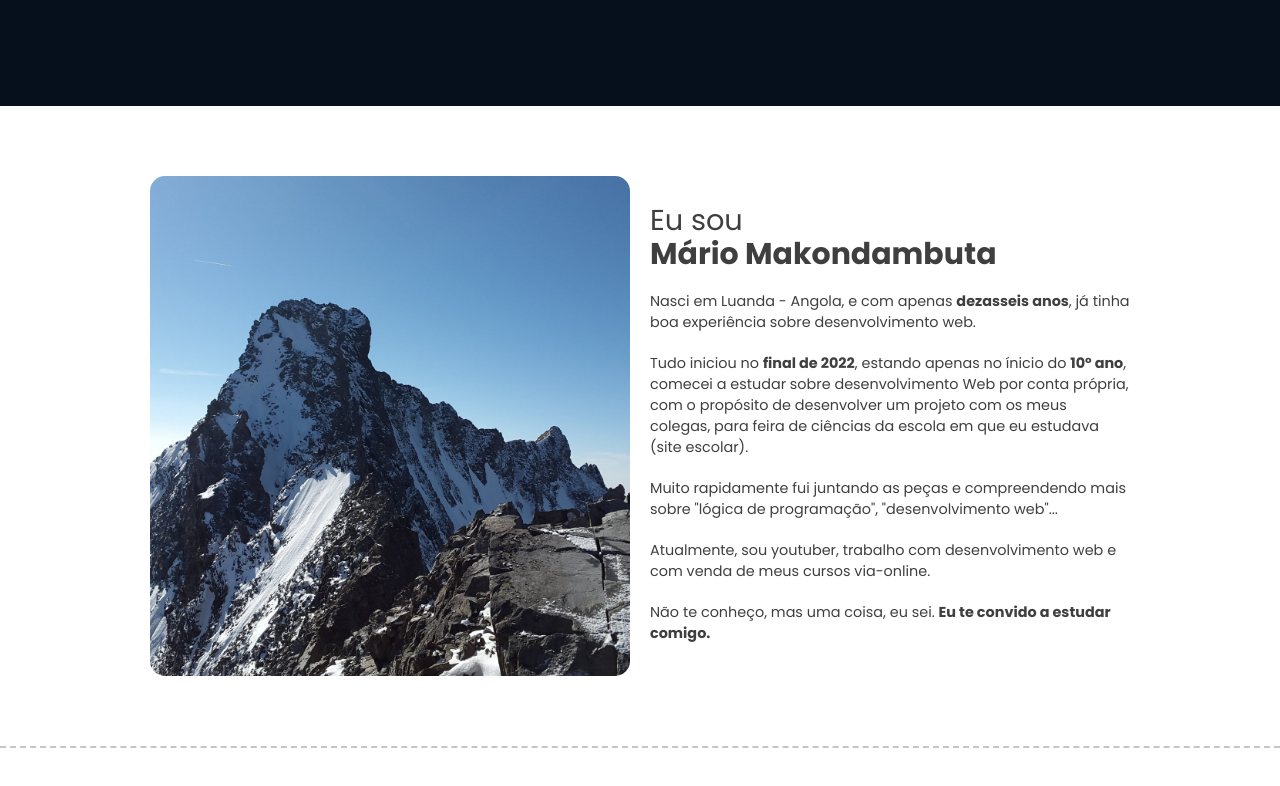
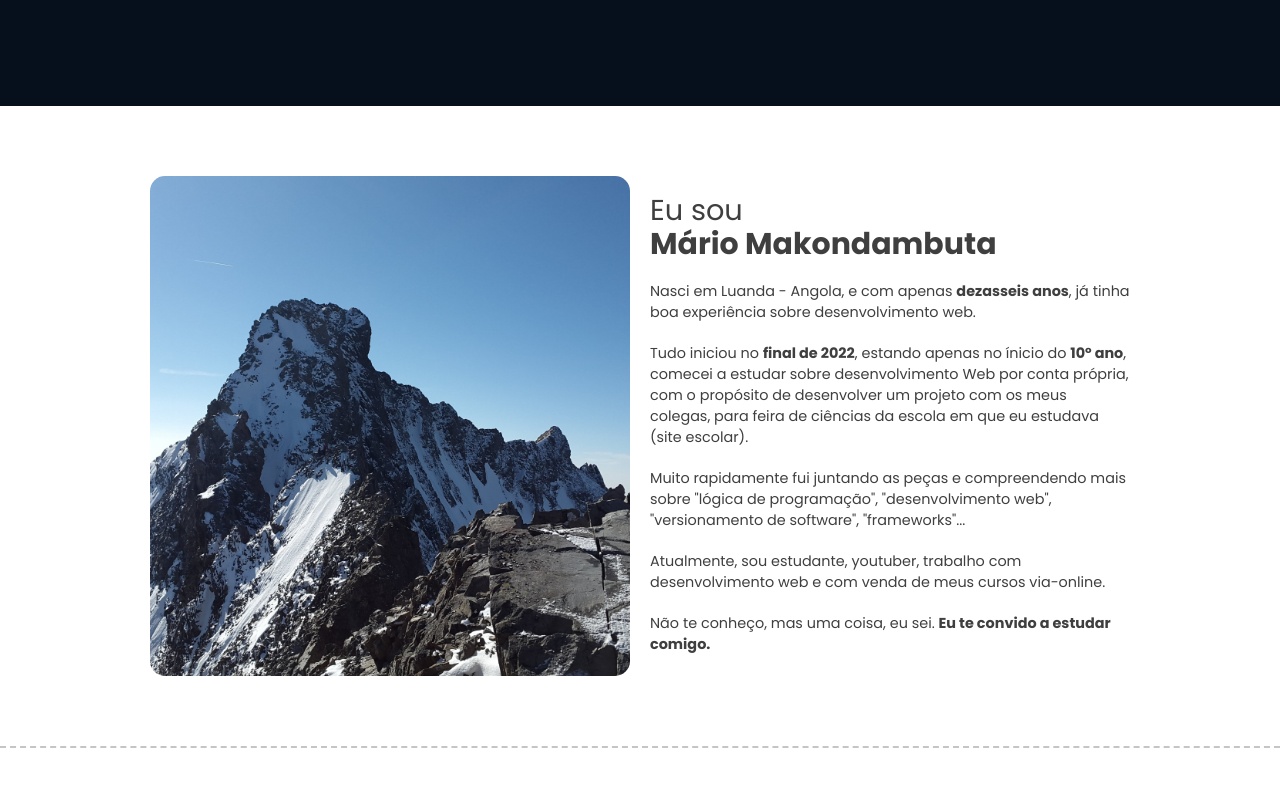
Before and after one commit to CodeMasteryAcademy/CodeMastery-Academy, a plain HTML site: page pages/index.html in a window 1280 px wide. Shown: the part 5232-6018 px from the top of the page. Drawn offline with Linux system fonts and the light colour scheme.

Commit message:
final adjustments

```diff
--- a/pages/index.html
+++ b/pages/index.html
@@ -187,7 +187,7 @@
             <i class="fa-solid fa-shuffle"></i>
             <h3>Desvios Condicionais</h3>
             <p>
-              Dominando desvios condicionais para decisóes inteligentes em
+              Dominando desvios condicionais para decisões inteligentes em
               código.
             </p>
           </div>
@@ -289,10 +289,10 @@
           </p>
           <p>
             Muito rapidamente fui juntando as peças e compreendendo mais sobre
-            "lógica de programação", "desenvolvimento web"...
+            "lógica de programação", "desenvolvimento web", "versionamento de software", "frameworks"...
           </p>
           <p>
-            Atualmente, sou youtuber, trabalho com desenvolvimento web e com
+            Atualmente, sou estudante, youtuber, trabalho com desenvolvimento web e com
             venda de meus cursos via-online.
           </p>
           <p>
```
